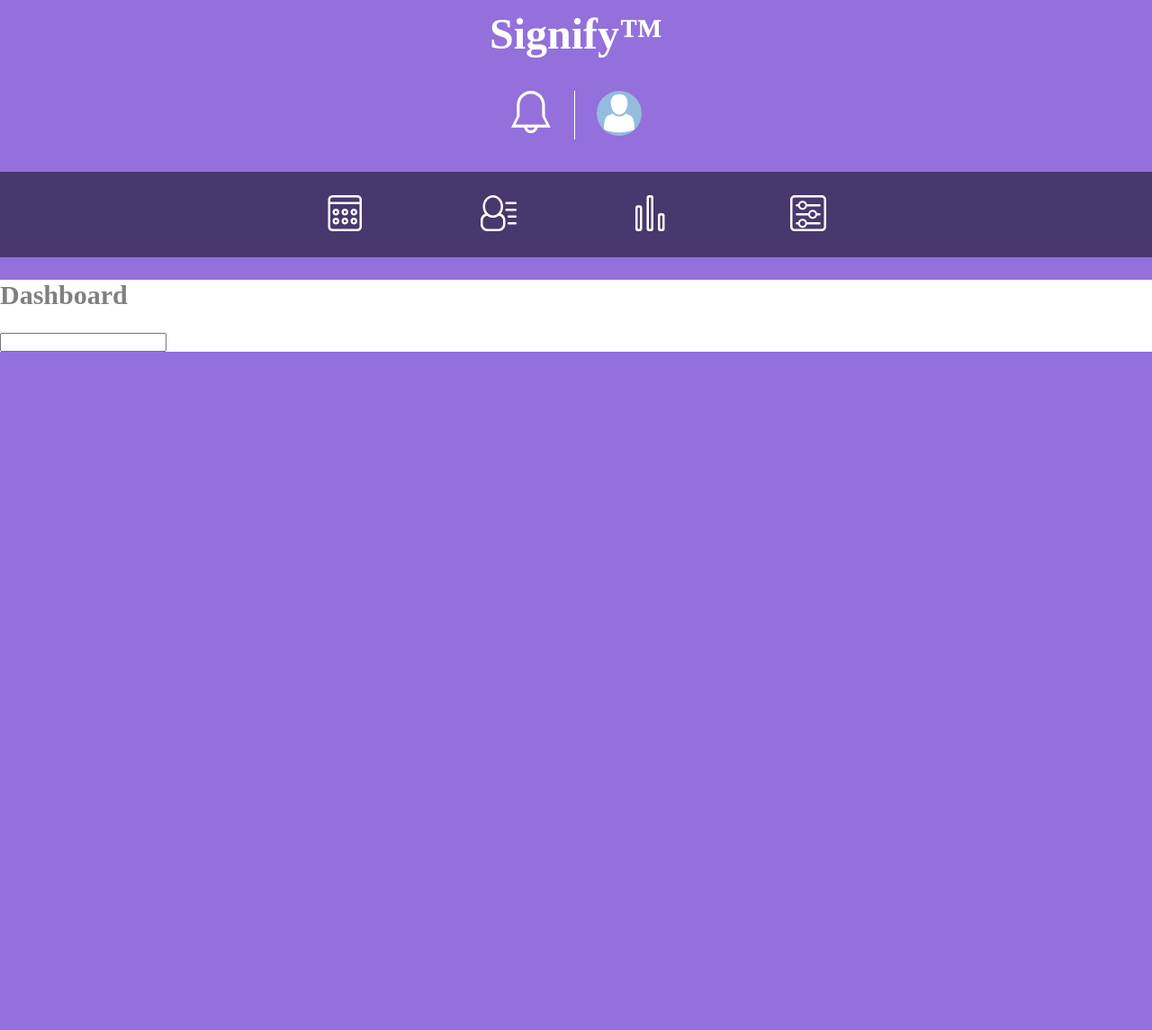
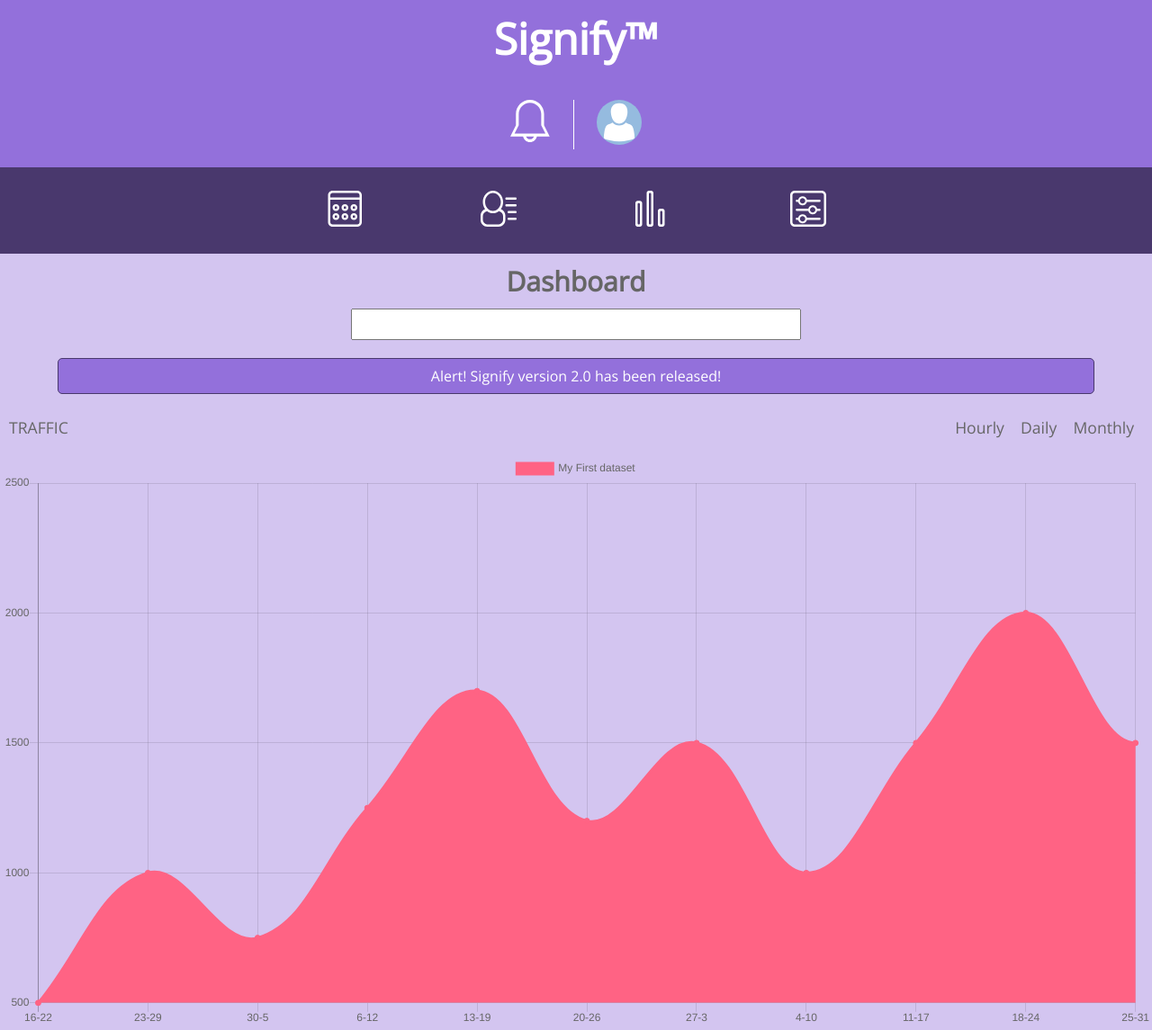
Before and after one commit to OhTim/TechDegree-Project9, a plain HTML site: page index.html in a window 1280 px wide. Shown: the whole page at 90% size. Before the commit the page ends 800 px from the top, so only its background shows below. Drawn offline with nearby package versions, Linux system fonts and the light colour scheme.

Commit message:
implented chart.js

```diff
--- a/css/main.css
+++ b/css/main.css
@@ -1,4 +1,4 @@
-* {
+*{
   box-sizing: border-box;
 }
 
@@ -7,6 +7,7 @@ body {
   color: white;
   margin: 0;
   padding: 0;
+  font-family: 'Open Sans', sans-serif;
 }
 
 header {
@@ -26,6 +27,18 @@ h1 {
 
 h2 {
   font-size: 30px;
+  margin: 0 auto 10px;
+  text-align: center;
+  padding-top: 10px;
+}
+
+h3 {
+  float: left;
+  margin-left: 10px;
+  font-weight: normal;
+  text-transform: uppercase;
+  font-size: 1.1em;
+  margin-top: 15px;
 }
 
 .nav {
@@ -66,6 +79,7 @@ nav {
 
 nav ul {
   text-align: center;
+  margin: 0;
 }
 
 nav li {
@@ -79,9 +93,49 @@ nav li img {
 }
 
 .wrapper {
-  background: white;
-  color: grey;
+  background: #D3C5F0;
+  color: #666666;
+  margin: auto;
 }
+
+.dashboard {
+  text-align: center;
+}
+
+input[type="text"] {
+  width: 80%;
+  height: 35px;
+  max-width: 500px;
+  margin-bottom: 20px;
+}
+
+.alert {
+  width: 90%;
+  display: inline-block;
+  border-radius: 5px;
+  padding: 8px;
+  color: white;
+  background-color: #9370DB;
+  margin-bottom: 10px;
+  border: 1px solid #49386D;
+}
+
+.chart-settings {
+  float: right;
+  margin-top: 15px;
+}
+
+.chart-settings li {
+  display: inline-block;
+  padding: 0 5px;
+  margin: 0 2px;
+  font-size: 1.1em;
+}
+
+.chart-settings li:last-child {
+  margin-right: 15px;
+}
+
 
 .clearfix::after {
    content: " ";
--- a/index.html
+++ b/index.html
@@ -4,6 +4,8 @@
     <title>Web App Dashboard</title>
     <meta charset="utf-8">
     <meta name="viewport" content="width=device-width, initial-scale=1, maximum-scale=1, user-scalable=0">
+    <script src="https://cdnjs.cloudflare.com/ajax/libs/Chart.js/2.4.0/Chart.min.js"></script>
+    <link href="https://fonts.googleapis.com/css?family=Open+Sans" rel="stylesheet">
     <link href="css/main.css" rel="stylesheet" type="text/css">
   </head>
   <body>
@@ -64,7 +66,18 @@
         <div class="searchInput">
           <input type="text">
         </div>
+        <span class="alert">Alert! Signify version 2.0 has been released!</span>
       </div>
+      <section class="chart-traffic clearfix">
+        <h3>Traffic</h3>
+        <ul class="chart-settings">
+          <li>Hourly</li>
+          <li>Daily</li>
+          <li>Monthly</li>
+        </ul>
+        <canvas id="lineChart"></canvas>
+      </section>
+      <script src="js/chart.js"></script>
     </div>
   </body>
 </html>
--- /dev/null
+++ b/js/chart.js
@@ -0,0 +1,29 @@
+  var ctx = document.getElementById('lineChart').getContext('2d');
+  var chart = new Chart(ctx, {
+      // The type of chart we want to create
+      type: 'line',
+
+      // The data for our dataset
+      data: {
+          labels: ["16-22", "23-29", "30-5", "6-12", "13-19", "20-26", "27-3", "4-10", "11-17", "18-24", "25-31"],
+          datasets: [{
+              label: "My First dataset",
+              backgroundColor: 'rgb(255, 99, 132)',
+              borderColor: 'rgb(255, 99, 132)',
+              data: [500, 1000, 750, 1250, 1700, 1200, 1500, 1000, 1500, 2000, 1500, 2000],
+          }]
+      },
+
+      // Configuration options go here
+      options: {
+        scales: {
+          yAxes: [{
+            ticks: {
+              max: 2500,
+              min: 500,
+              stepSize: 500
+            }
+          }]
+        }
+      }
+  });
```
